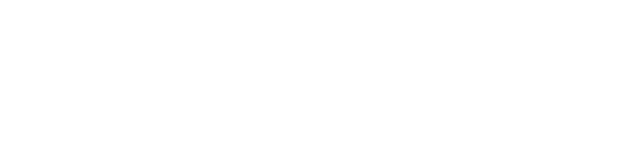
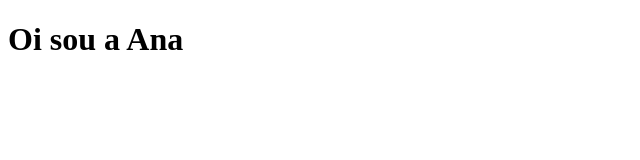
Before and after one commit to IPreHandaI/meusite, a plain HTML site: page index.html in a window 1280 px wide. Shown: the whole page, without its empty margins (0-640 px from the left). Drawn offline with Linux system fonts and the light colour scheme.

Commit message:
auteração na home

```diff
--- a/index.html
+++ b/index.html
@@ -7,6 +7,6 @@
     <title>Document</title>
 </head>
 <body>
-
+    <h1>Oi sou a Ana</h1>
 </body>
 </html>
```
